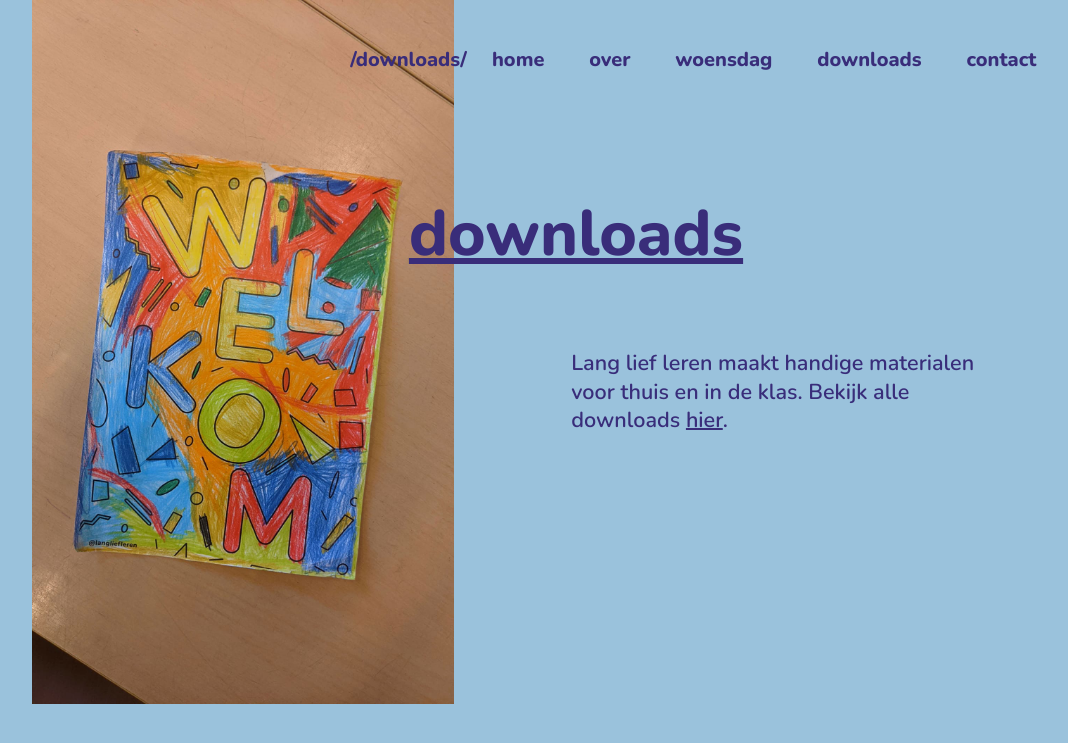
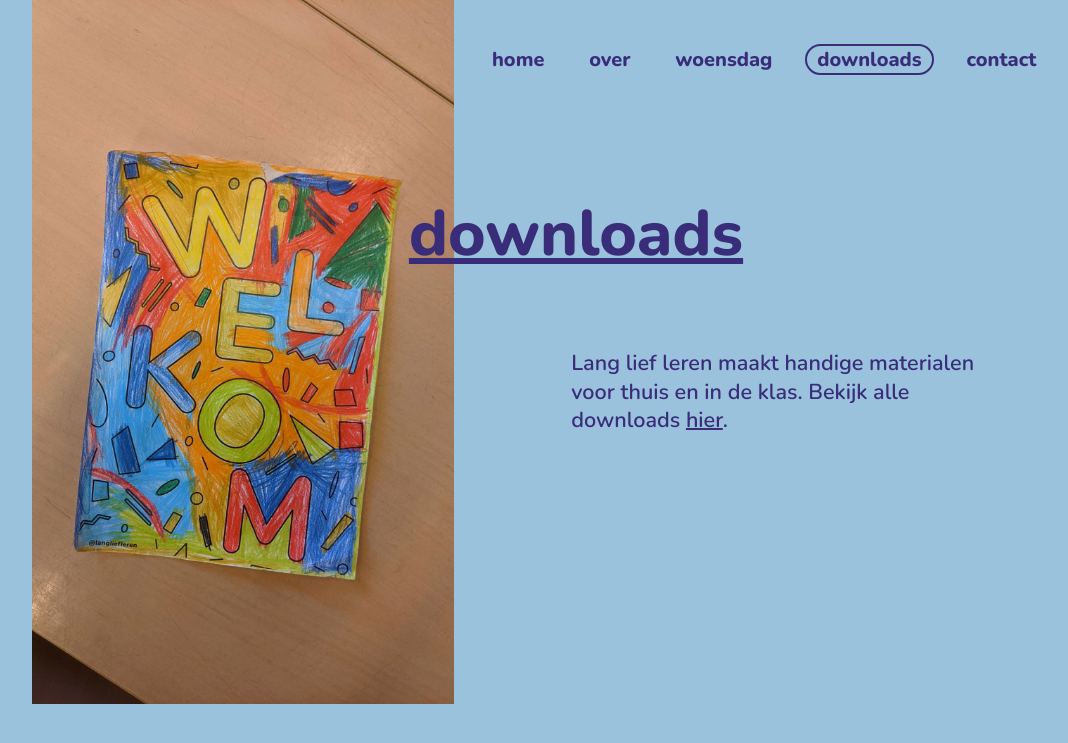
Before and after one commit to holleboom/langliefleren, a Jekyll site: the page built from downloads/index.md, in a window 1280 px wide. Shown: the top 743 px of the page, without its empty margins (64-1132 px from the left). Built offline with Jekyll 4.4.1, drawn with Linux system fonts in a browser that asks for light colours.

Commit message:
no message

```diff
--- a/_includes/navigation.html
+++ b/_includes/navigation.html
@@ -1,10 +1,9 @@
 <nav class="container center">
     <ul>
-		{{page.url}}
     {% for entry in site.data.navigation %}
         {% assign sublinks = entry.sublinks %}
         {% if sublinks %}
-		<li class="{% if {{ site.baseurl }}{{ entry.url }} == page.url %}current{% endif %}">
+		<li class="{% if {{ entry.url }} == page.url %}current{% endif %}">
             <a href="{{ site.baseurl }}{{ entry.url }}">{{ entry.title }}</a>
             <ul>
                 {% for sublink in sublinks %}
@@ -13,7 +12,7 @@
             </ul>
         </li>
         {% else %}
-		<li class="{% if item.url == page.url %}active{% endif %}">
+		<li class="{% if entry.url == page.url %}current{% endif %}">
 			<a href="{{ site.baseurl }}{{ entry.url }}">{{ entry.title }}</a></li>
         {% endif %}
     {% endfor %}
```
